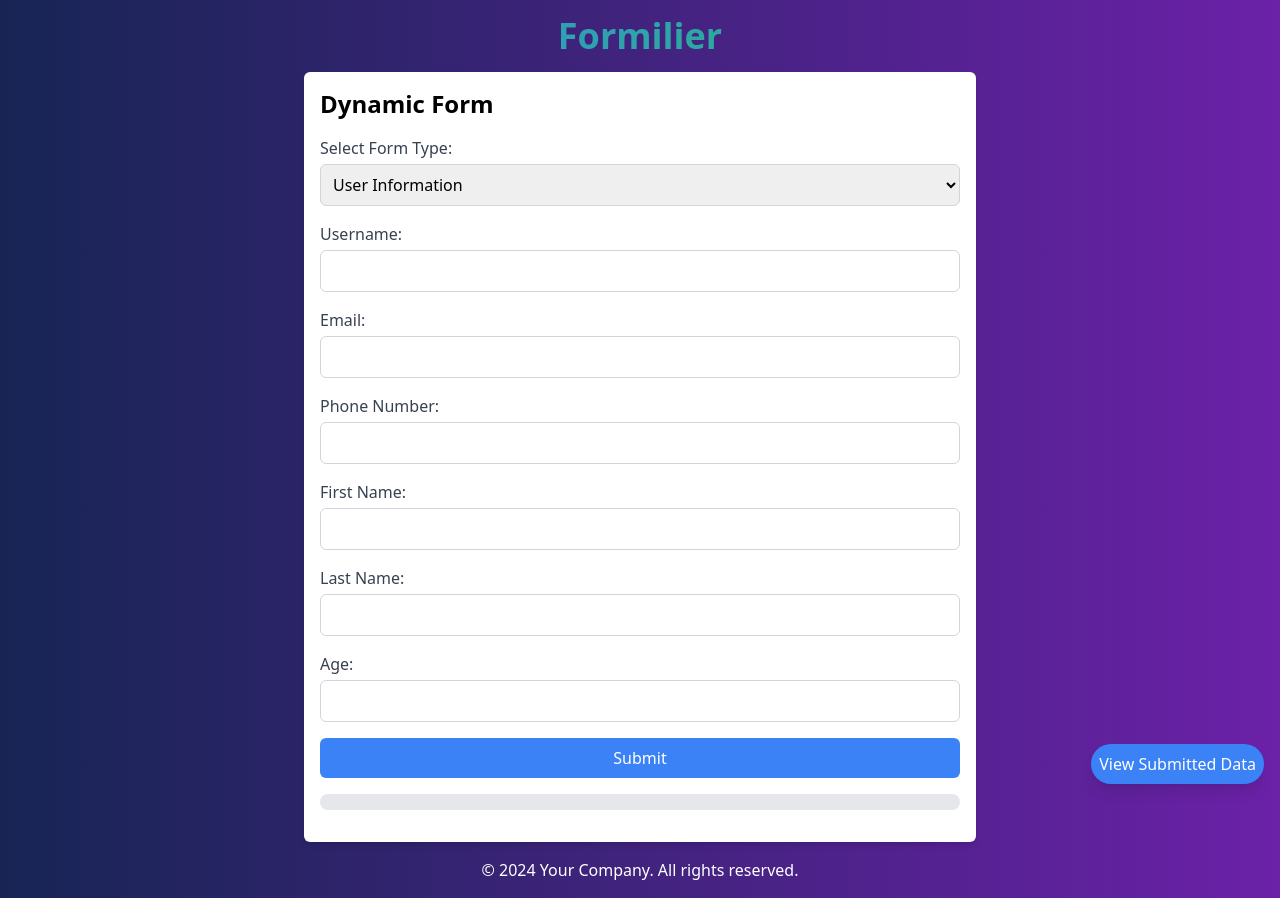
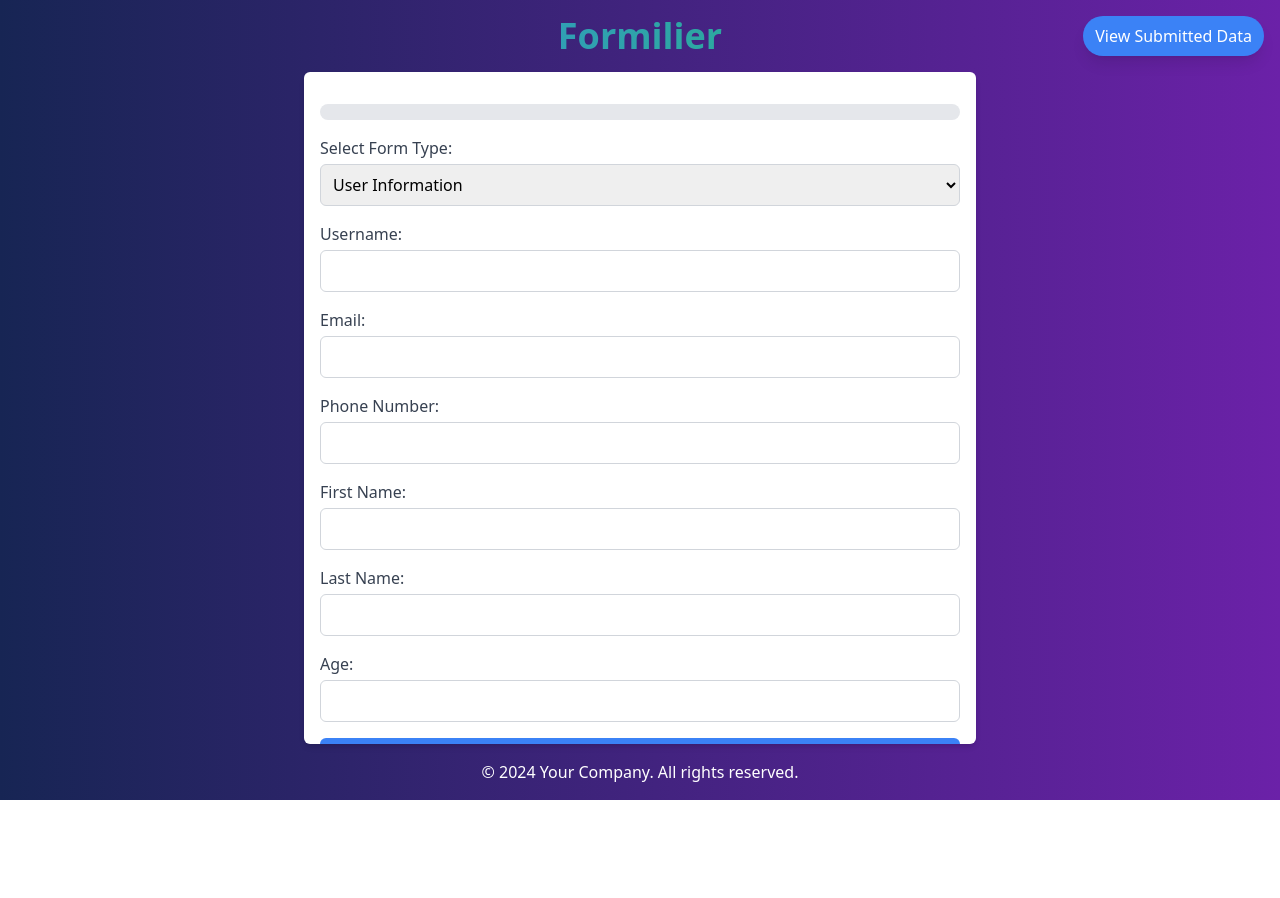
Before and after one commit to ritk20/form, a React (Vite) app: page / in a window 1280 px wide. After the commit the page ends 800 px from the top, so only its background shows below. Built offline with nearby package versions, Linux system fonts and the light colour scheme.

Commit message:
fix scroll and edit

```diff
--- a/src/App.tsx
+++ b/src/App.tsx
@@ -6,7 +6,7 @@ import Header from './components/Header'
 function App() {
 
   return (
-    <div>
+    <div className='flex flex-col h-screen'>
       <Header />
       <Form />
       <Footer />
--- a/src/components/Form.tsx
+++ b/src/components/Form.tsx
@@ -28,6 +28,7 @@ const Form: React.FC = () => {
   const [progress, setProgress] = useState<number>(0);
   const [message, setMessage] = useState<string>("");
   const [isSidebarVisible, setIsSidebarVisible] = useState<boolean>(false);
+  const [editIndex, setEditIndex] = useState<number | null>(null);
 
   const {
     register,
@@ -35,6 +36,7 @@ const Form: React.FC = () => {
     control,
     formState: { errors },
     reset,
+    setValue,
   } = useForm<FormData>();
 
   const formValues = useWatch({ control });
@@ -45,6 +47,7 @@ const Form: React.FC = () => {
     reset({});
     setProgress(0);
     setMessage("");
+    setEditIndex(null);
   }, [formType, reset]);
 
   // Calculate progress based on filled fields
@@ -58,21 +61,32 @@ const Form: React.FC = () => {
 
   // Form submission
   const onSubmit: SubmitHandler<FormData> = (data) => {
-    setSubmittedData((prevData) => ({
-      ...prevData,
-      [formType]: [...prevData[formType], data],
-    }));
-    setMessage("Form submitted successfully!");
+    if (editIndex !== null) { // Check if editing
+      const updatedSubmittedData = [...submittedData[formType]];
+      updatedSubmittedData[editIndex] = data;
+      setSubmittedData((prevData) => ({
+        ...prevData,
+        [formType]: updatedSubmittedData,
+      }));
+      setMessage("Form updated successfully!");
+      setEditIndex(null); // Reset edit index after update
+    } else {
+      setSubmittedData((prevData) => ({
+        ...prevData,
+        [formType]: [...prevData[formType], data],
+      }));
+      setMessage("Form submitted successfully!");
+    }
     reset({});
   };
 
-  const handleEdit = (index: number, updatedData: Record<string, string | number>) => {
-    const updatedSubmittedData = [...submittedData[formType]];
-    updatedSubmittedData[index] = updatedData;
-    setSubmittedData((prevData) => ({
-      ...prevData,
-      [formType]: updatedSubmittedData,
-    }));
+  const handleEdit = (index: number, data: FormData) => {
+    setEditIndex(index);
+    setMessage("");
+    Object.keys(data).forEach((key) => {
+      setValue(key, data[key]);
+    });
+    setIsSidebarVisible(false);
   };
 
   const handleDelete = (index: number) => {
@@ -83,9 +97,15 @@ const Form: React.FC = () => {
     }));
   };
 
+  // if(isSidebarVisible) return null;
+
   return (
-    <div className="relative max-w-2xl mx-auto p-4 bg-white shadow-md rounded-md">
-      <h2 className="text-2xl font-bold mb-4">Dynamic Form</h2>
+    <div className="relative max-w-2xl w-full mx-auto p-4 bg-white shadow-md rounded-md overflow-y-auto hide-scrollbar">
+
+      {/* Progress Bar */}
+      <div className="relative top-0 left-0 right-0 z-10">
+        <ProgressBar progress={progress} />
+      </div>
 
       {/* Form Type Dropdown */}
       <div className="mb-4">
@@ -138,19 +158,16 @@ const Form: React.FC = () => {
           type="submit"
           className="w-full bg-blue-500 text-white p-2 rounded-md hover:bg-blue-600"
         >
-          Submit
+          {editIndex !== null ? "Update" : "Submit"}
         </button>
       </form>
-
-      {/* Progress Bar */}
-      <ProgressBar progress={progress} />
 
       {/* Message */}
       {message && <p className="mt-4 text-green-500">{message}</p>}
 
       {/* Sidebar Button */}
       <button
-        className="fixed bottom-4 right-4 bg-blue-500 text-white p-2 rounded-full shadow-lg"
+        className="fixed top-4 right-4 bg-blue-500 text-white p-2 px-3 rounded-full shadow-lg"
         onClick={() => setIsSidebarVisible(true)}
       >
         View Submitted Data
```
